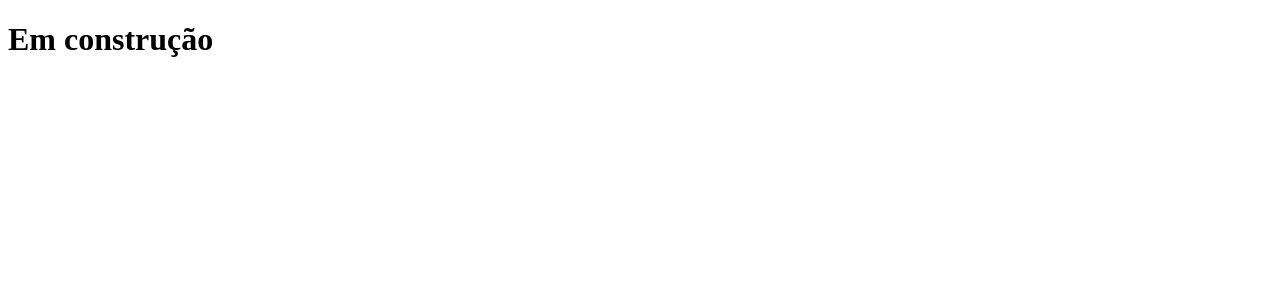
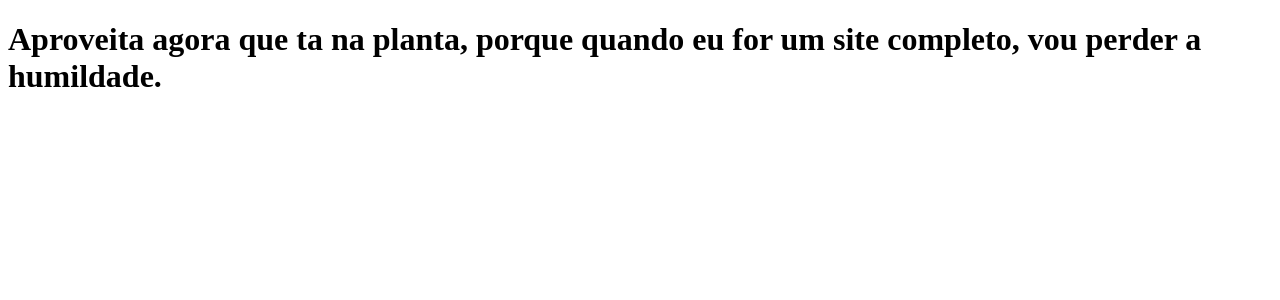
Before and after one commit to anathomaz2/clone-tabnews, a Next.js app: page / in a window 1280 px wide. Shown: the top 300 px of the page. Built offline with nearby package versions, Linux system fonts and the light colour scheme.

Commit message:
atualizando a frase

```diff
--- a/pages/index.js
+++ b/pages/index.js
@@ -1,5 +1,5 @@
 function Home() {
-  return <h1> Em construção </h1>;
+  return <h1> Aproveita agora que ta na planta, porque quando eu for um site completo, vou perder a humildade. </h1>;
 }
 
 export default Home;
```
